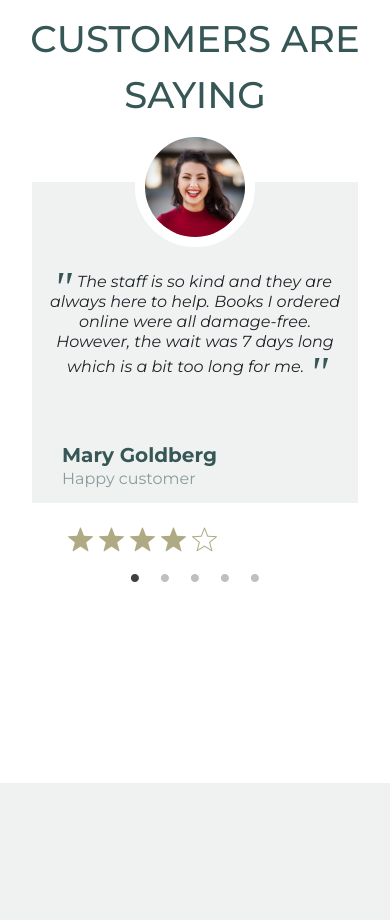
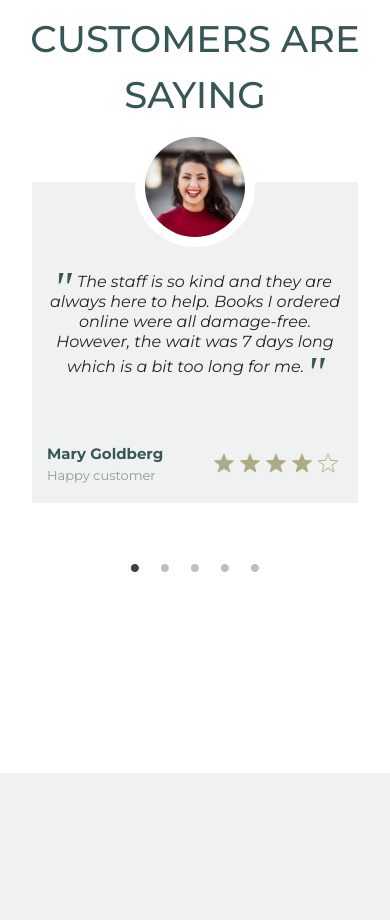
Before and after one commit to nkokor/Bookland, a React (Create React App) app: page / in a window 390 px wide. Shown: the part 7402-8322 px from the top of the page. Built offline with nearby package versions, Linux system fonts and the light colour scheme.

Commit message:
customer review cards responsivity

```diff
--- a/src/App.css
+++ b/src/App.css
@@ -21,7 +21,7 @@ section {
 }
 
 .section-title, .about-section-title, .product-title,
-.profile h3, blockquote::before, blockquote::after,
+.profile .name, blockquote::before, blockquote::after,
 #contact-title, #company-title, .link {
   color: rgb(55, 87, 87);
 }
@@ -58,7 +58,7 @@ section {
 #tags, .tag-div,
 .about-section,
 #category-div, #sorting-view-div, #sorting-div, #view-div,  .button,
-.rating, .rating-footer,
+.rating,
 #contact-info-div, .contact-link, #socials-div,
 .footer-contact-link {
   display: flex;
--- a/src/components/ReviewSlider.js
+++ b/src/components/ReviewSlider.js
@@ -27,7 +27,7 @@ export default class SimpleSlider extends Component {
                   <blockquote>{review.reviewComment}</blockquote>
                   <div className="rating-footer">
                     <div className='customer-info'>
-                      <h3>{review.userName}</h3>
+                      <p className="name">{review.userName}</p>
                       <p>{review.userRole}</p>
                     </div>
                     <Rating rating={review.rating} divClass='rating' starClass='star'></Rating>
--- a/src/style/Review.css
+++ b/src/style/Review.css
@@ -60,20 +60,25 @@ blockquote::before {
 
 blockquote::after {
   line-height: 10px;
-  left: 5px;
+  left: 2px;
 }
 
 .rating-footer {
-  padding-left: 20px;
+  display: grid;
+  grid-template-columns: 1fr 1fr;
+  column-gap: 10px;
+  padding-left: 5px;
   padding-bottom: 20px;
   height: 70px;
 }
 
-.customer-info h3, .customer-info p {
+.customer-info .name, .customer-info p {
   text-align: left;
 }
 
-.customer-info h3 {
+.customer-info .name {
+  font-size: 19px;
+  font-weight: 700;
   margin-top: 0px;
   padding-top: 10px;
   padding-bottom: 0px;
@@ -81,24 +86,21 @@ blockquote::after {
 }
 
 .customer-info p {
+  font-size: 15px;
   padding-top: 0px;
   margin-top: 0px;
 }
 
-.customer-info {
-  width: 200px;
-}
-
 .rating {
-  float: right;
   padding-right: 10px;
   margin-top: 20px;
+  width: 100%;
   height: 30px;
+  justify-content: right;
 }
 
 .star {
   height: 25px;
-  width: 25px;
   margin-left: 6px;
 }
 
@@ -107,3 +109,18 @@ blockquote::after {
     flex-direction: column;
   }
 }
+
+@media screen and (max-width: 433px) {
+  .customer-info .name {
+    font-size: 15px;
+  }
+  .customer-info p {
+    font-size: 13px;
+  }
+  .rating .star {
+    height: 20px;
+  }
+  .review-card {
+    margin-bottom: 30px;
+  }
+}
```
